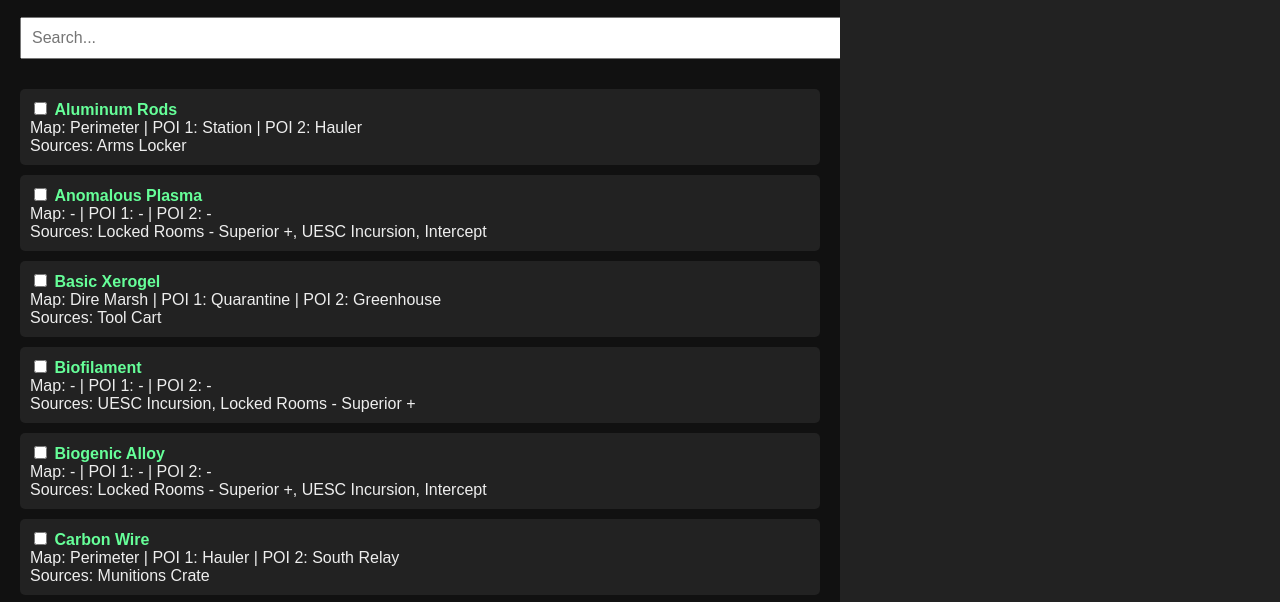
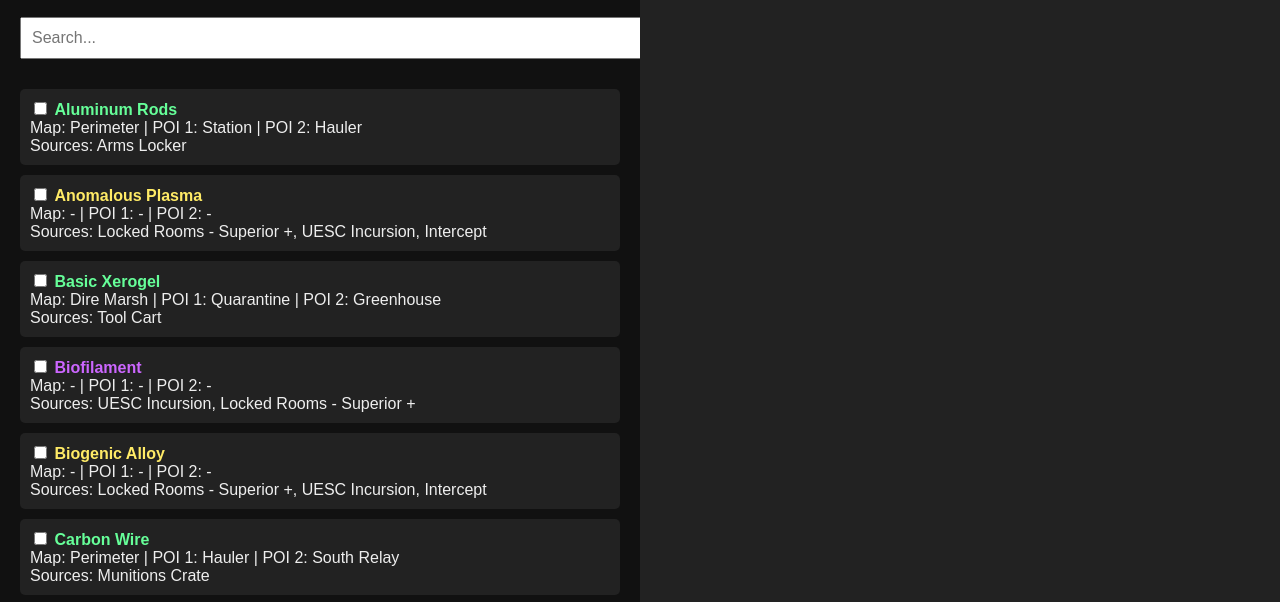
Before and after one commit to wgsys600/marathon-material-tracker, a plain HTML site: page index.html in a window 1280 px wide. Shown: the part 144-746 px from the top of the page. Drawn offline with Linux system fonts and the light colour scheme.

Commit message:
Update index.html

```diff
--- a/index.html
+++ b/index.html
@@ -7,7 +7,7 @@
     <style>
         body { font-family: Arial, sans-serif; margin: 0; background: #111; color: #eee; display: flex; }
         main { flex: 1; padding: 20px; }
-        aside { width: 400px; background: #222; padding: 20px; position: sticky; top: 0; height: 100vh; overflow-y: auto; }
+        aside { width: 600px; background: #222; padding: 20px; position: sticky; top: 0; height: 100vh; overflow-y: auto; }
         select, input[type="text"] { width: 100%; padding: 10px; font-size: 16px; margin-bottom: 20px; }
         .material, .upgrade { margin: 10px 0; padding: 10px; background: #222; border-radius: 5px; }
         .material label, .upgrade label { cursor: pointer; display: block; }
@@ -43,7 +43,49 @@
 <script>
 let materials = [];
 let upgrades = [];
-const materialRarity = { /* (your rarity table remains unchanged) */ };
+const materialRarity = {
+  "Aluminum Rods": "common",
+  "Basic Xerogel": "common",
+  "Biofilament": "rare",
+  "Anomalous Plasma": "legendary",
+  "Biogenic Alloy": "legendary",
+  "Carbon Wire": "common",
+  "Chitin Sample": "uncommon",
+  "Coherence Drive": "rare",
+  "Combat Xerogel": "rare",
+  "Conductive Filament": "uncommon",
+  "Dynamic Lens": "uncommon",
+  "Encrypted Drive": "uncommon",
+  "Expanded Processor": "uncommon",
+  "Flex Processor": "rare",
+  "Fungal Growth": "uncommon",
+  "Gel Explosive": "uncommon",
+  "Hydrocarbon Rubber": "common",
+  "Lab Xerogel": "uncommon",
+  "Liquid Explosive": "rare",
+  "Micro Processor": "common",
+  "Molecular Wire": "rare",
+  "Nanocomposites": "common",
+  "Nanotruss": "rare",
+  "Organic Lens": "common",
+  "Papaver Bloom": "rare",
+  "Plastic Filament": "common",
+  "Polymer Wire": "uncommon",
+  "Putty Explosive": "common",
+  "Regen Resin": "rare",
+  "Shell ID": "rare",
+  "Smart Lens": "rare",
+  "Spark Leaf": "common",
+  "Steel Rods": "uncommon",
+  "Storage Drive": "common",
+  "Symbiote Rubber": "rare",
+  "Synchronizer": "rare",
+  "Synthetic Rubber": "uncommon",
+  "Tarax Seed": "uncommon",
+  "Neurothread Wire": "rare",
+  "Solvex Gel": "rare",
+  "Volatile Matrix": "legendary"
+};
 const searchInput = document.getElementById('searchInput');
 const materialsList = document.getElementById('materialsList');
 const trackingList = document.getElementById('trackingList');
```
